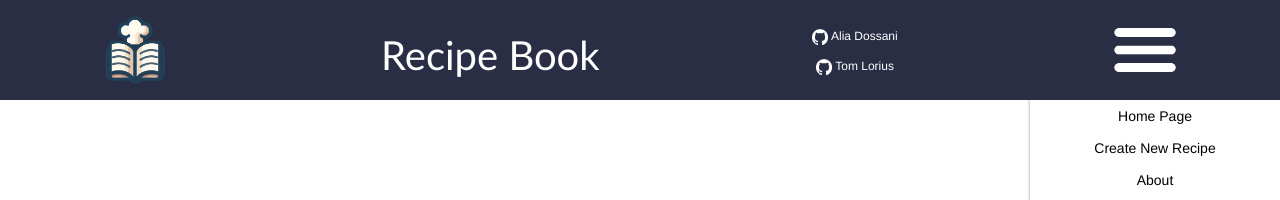
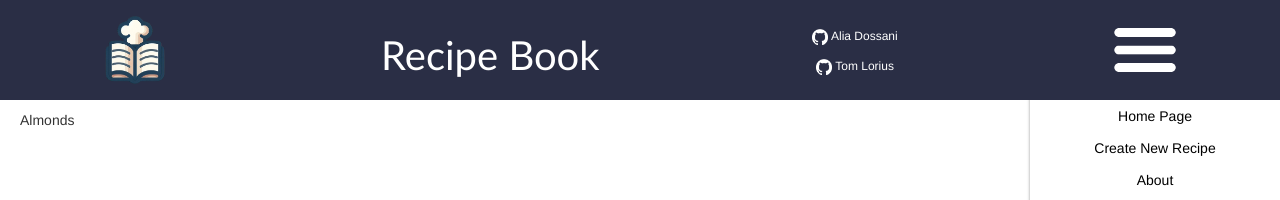
Before and after one commit to tlorius/module2-miniproject-alia-tom-recipe-book, a React (Vite) app: page /recipe/Almonds/d087343e-9a92-48c7-8b27-43e37491b6f5 in a window 1280 px wide. Before the commit this address had no page. Shown: the top 200 px of the page. Built offline with nearby package versions, Linux system fonts and the light colour scheme; the HTML template or start-up script is replaced by a standard one.

Commit message:
finished basic routing and Recipe Details page linking

```diff
--- a/src/App.jsx
+++ b/src/App.jsx
@@ -8,15 +8,34 @@ import Error404 from "./pages/Error404";
 import RecipeDetails from "./pages/RecipeDetails";
 import CreateRecipeForm from "./pages/CreateRecipeForm";
 import { Route, Routes } from "react-router-dom";
+import recipeListData from "./dataset/RecipeList.json";
+import { useState } from "react";
 
 function App() {
+  const [recipeList, setRecipeList] = useState(recipeListData);
+  const deleteRecipeHandler = (currentId) => {
+    setRecipeList(
+      recipeList.filter((currentRecipe) => currentRecipe.id !== currentId)
+    );
+  };
   return (
     <div>
       <Navbar />
       <Sidebar />
       <Routes>
-        <Route path="/" element={<Homepage />} />
-        <Route path="/recipe/:recipeid" element={<RecipeDetails />} />
+        <Route
+          path="/"
+          element={
+            <Homepage
+              deleteRecipeHandler={deleteRecipeHandler}
+              recipeList={recipeList}
+            />
+          }
+        />
+        <Route
+          path="/recipe/:recipename/:recipeid"
+          element={<RecipeDetails recipeList={recipeList} />}
+        />
         <Route path="/createrecipe" element={<CreateRecipeForm />} />
         <Route path="/about" element={<About />} />
         <Route path="*" element={<Error404 />} />
--- a/src/components/ListItem.jsx
+++ b/src/components/ListItem.jsx
@@ -4,7 +4,7 @@ import classes from "../styles/ListItem.module.css";
 const ListItem = ({ currentRecipe, deleteRecipeHandler }) => {
   return (
     <div className={classes.container}>
-      <Link to={`/recipe/${currentRecipe.id}`}>
+      <Link to={`/recipe/${currentRecipe.name}/${currentRecipe.id}`}>
         <div className={classes.imageContainer}>
           <img src={currentRecipe.image} alt="" />
         </div>
--- a/src/pages/Homepage.jsx
+++ b/src/pages/Homepage.jsx
@@ -1,17 +1,7 @@
-import { useState } from "react";
-
 import ListItem from "../components/ListItem";
 import classes from "../styles/Homepage.module.css";
-import recipeListData from "../dataset/RecipeList.json";
 
-const Homepage = () => {
-  const [recipeList, setRecipeList] = useState(recipeListData);
-
-  const deleteRecipeHandler = (currentId) => {
-    setRecipeList(
-      recipeList.filter((currentRecipe) => currentRecipe.id !== currentId)
-    );
-  };
+const Homepage = ({ recipeList, deleteRecipeHandler }) => {
   return (
     <div className={classes.mainContainer}>
       {recipeList.map((currentRecipe) => {
--- a/src/pages/RecipeDetails.jsx
+++ b/src/pages/RecipeDetails.jsx
@@ -1,5 +1,15 @@
-const RecipeDetails = ({ prop }) => {
-  return <div></div>;
+import { useParams } from "react-router-dom";
+import classes from "../styles/RecipeDetails.module.css";
+
+const RecipeDetails = ({ recipeList }) => {
+  let { recipeid } = useParams();
+  console.log(recipeid);
+  const currentRecipeDetails = recipeList.find(
+    (recipe) => recipe.id === recipeid
+  );
+  return (
+    <div className={classes.mainContainer}>{currentRecipeDetails.name}</div>
+  );
 };
 
 export default RecipeDetails;
--- /dev/null
+++ b/src/styles/RecipeDetails.module.css
@@ -0,0 +1,3 @@
+.mainContainer {
+  margin: 11rem 27rem 6rem 2rem;
+}
```
